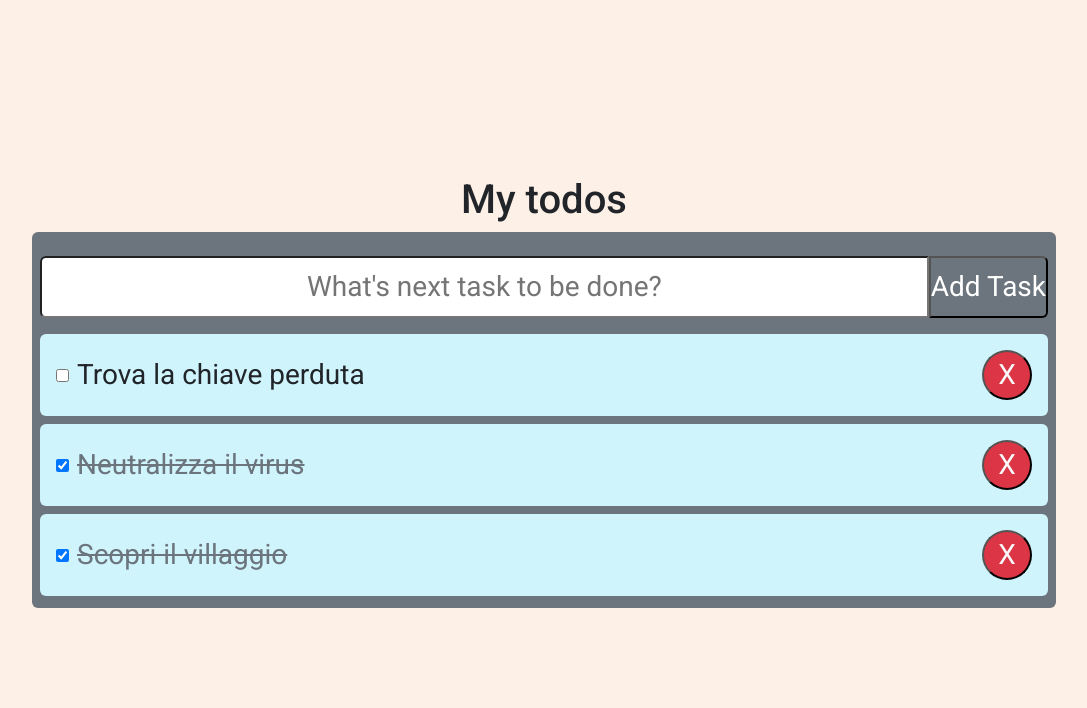
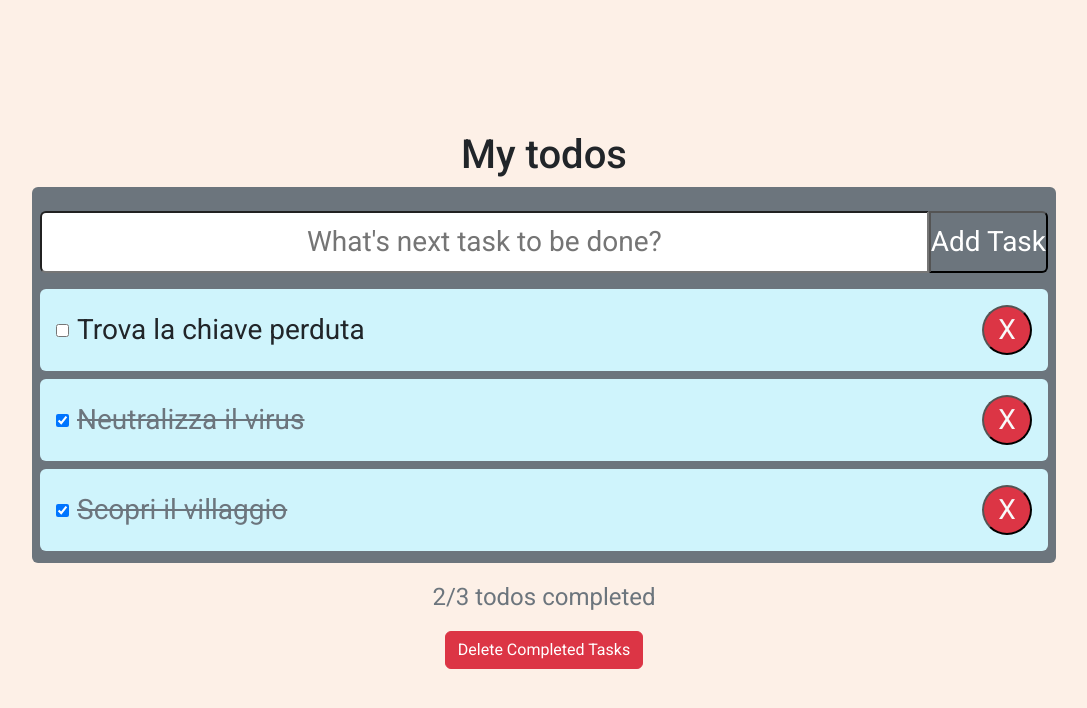
Before and after one commit to w3bd3v3lop3rNico/React-to-do-list, a React (Vite) app: page / in a window 1280 px wide. Shown: the top 708 px of the page, without its empty margins (96-1183 px from the left). Built offline with nearby package versions, Linux system fonts and the light colour scheme.

Commit message:
Add todo summary component

```diff
--- a/src/App.tsx
+++ b/src/App.tsx
@@ -3,6 +3,7 @@ import { missioni } from "./data/todos";
 import "./App.css";
 import AddTodoForm from "./components/AddTodoForm";
 import TodoList from "./components/TodoList";
+import TodoSummary from "./components/TodoSummary";
 
 function App() {
   const [todos, setTodos] = useState(missioni);
@@ -33,6 +34,10 @@ function App() {
     setTodos(filtered);
   }
 
+  function deleteCompleted() {
+    setTodos((prevTodos) => prevTodos.filter((todo) => !todo.completata));
+  }
+
   return (
     <main className="main">
       <h1 className="text-center">My todos</h1>
@@ -44,6 +49,7 @@ function App() {
           deleteThis={deleteTodo}
         />
       </div>
+      <TodoSummary todos={todos} deleteAllCompleted={deleteCompleted} />
     </main>
   );
 }
--- /dev/null
+++ b/src/components/TodoSummary.tsx
@@ -0,0 +1,26 @@
+import { Todo } from "../types/todo";
+
+interface TodoSummaryProps {
+  todos: Todo[];
+  deleteAllCompleted: () => void;
+}
+
+export default function TodoSummary({
+  todos,
+  deleteAllCompleted,
+}: TodoSummaryProps) {
+  const completedTodos = todos.filter((todo) => todo.completata);
+
+  return (
+    <div className="d-flex flex-column align-items-center">
+      <p className="fs-4 text-secondary">
+        {completedTodos.length}/{todos.length} todos completed
+      </p>
+      {completedTodos.length > 0 && (
+        <button onClick={deleteAllCompleted} className="btn btn-danger">
+          Delete Completed Tasks
+        </button>
+      )}
+    </div>
+  );
+}
```
